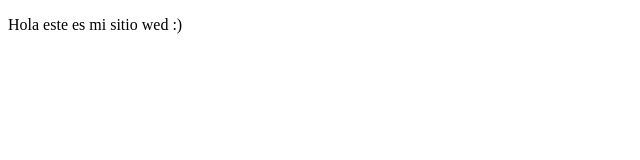
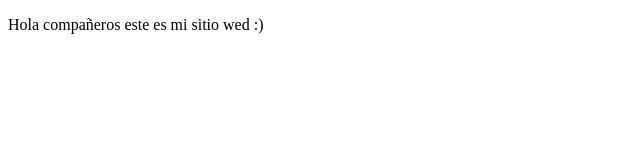
Before and after one commit to Dyuribe/proyecto_prework, a plain HTML site: page index.html in a window 1280 px wide. Shown: the whole page, without its empty margins (0-640 px from the left). Drawn offline with Linux system fonts and the light colour scheme.

Commit message:
Primer cambio agregado

```diff
--- a/index.html
+++ b/index.html
@@ -8,7 +8,7 @@
 </head>
 <body>
     <p>
-        Hola este es mi sitio wed :)
+        Hola compañeros este es mi sitio wed :)
     </p>
 
 </body>
```
